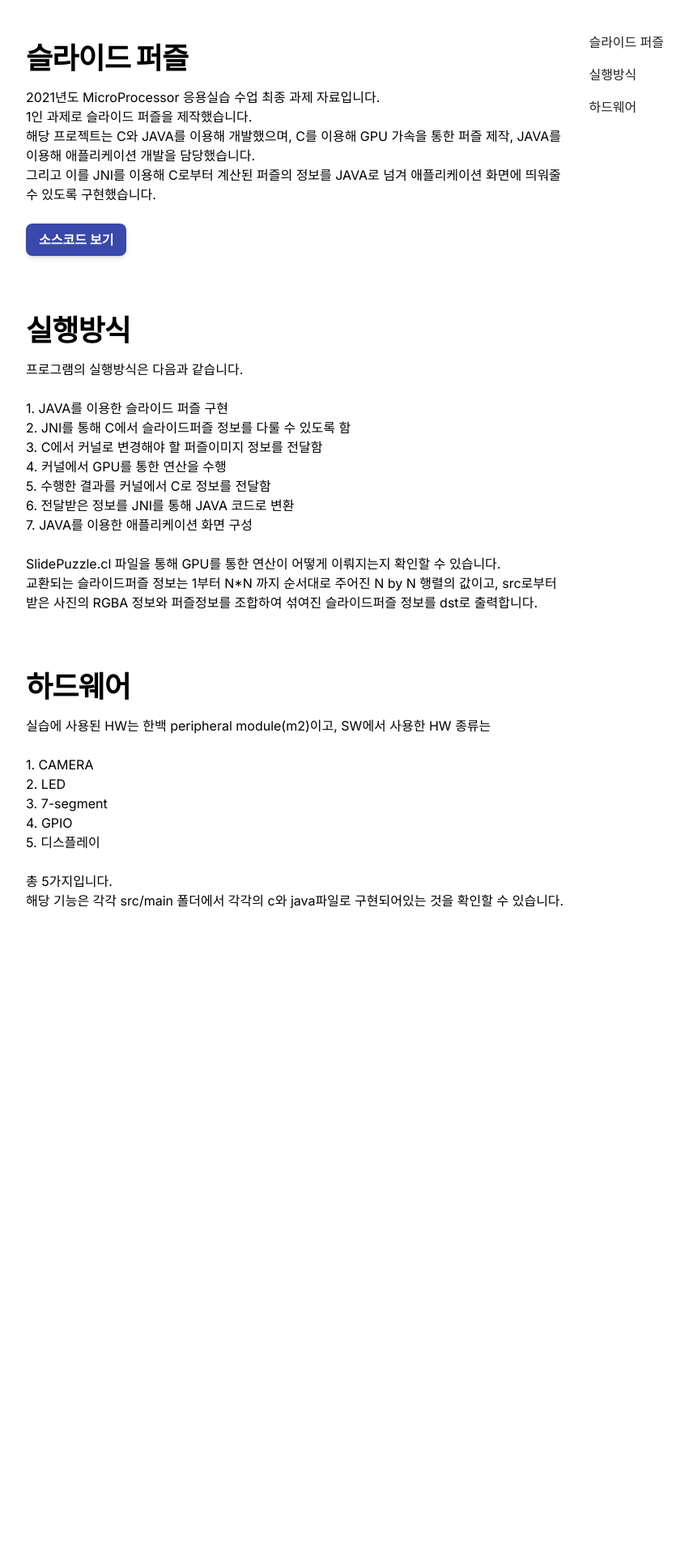
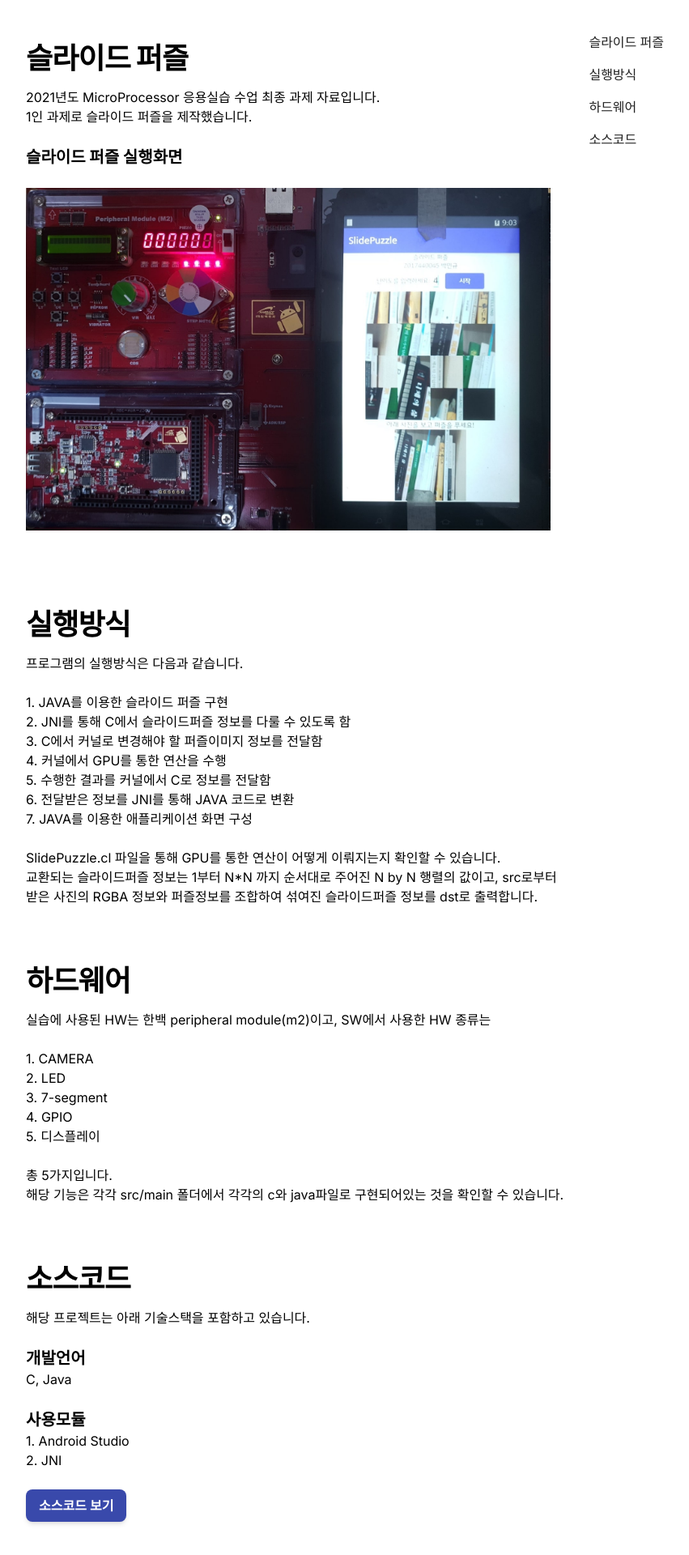
Before and after one commit to MindulMendul/mindulpage, a Next.js app: page /slidepuzzle in a window 1280 px wide. Shown: the part 180-2100 px from the top of the page at 81% size, without its empty margins (208-1059 px from the left). Before the commit the page ends 1352 px from the top, so only its background shows below. Built offline with nearby package versions, Linux system fonts and the light colour scheme.

Commit message:
스와이프 감도 수정 & 페이지 내용 추가

```diff
--- a/src/app/codingtest/page.tsx
+++ b/src/app/codingtest/page.tsx
@@ -15,7 +15,7 @@ const ForStudy = () => {
 
       <div className="p-4 sm:mr-32 2xl:mx-48 md:px-24 lg:px-36 xl:px-60 py-6 px-6">
         <Bonmun title="코테공부자료">
-        코테공부자료
+          해당 페이지는 코딩 테스트 공부자료를 업로드할 예정입니다.<br/>
         </Bonmun>
       </div>
     </main>
--- a/src/app/matilda/page.tsx
+++ b/src/app/matilda/page.tsx
@@ -5,6 +5,7 @@ import Offcanvas from "@/components/Offcanvas";
 import SidebarButton from "@/components/SidebarButton";
 import Youtube from "@/components/youtube";
 import RouteButton from "@/components/RouteButton";
+import Bold from "@/components/Bold";
 
 const Matilda = () => {
   const _dir=`bg-[url(/img/matilda.png)]`;
@@ -16,16 +17,16 @@ const Matilda = () => {
       <Sidebar>
         <SidebarButton title={"마틸다"} />
         <SidebarButton title={"사용방법"} />
-        <SidebarButton title={"기능"} />
+        <SidebarButton title={"소스코드"} />
       </Sidebar>
 
       <div className="p-4 sm:mr-32 2xl:mx-48 md:px-24 lg:px-36 xl:px-60 py-6 px-6">
         <Bonmun title="마틸다">
-          MATILDA<br/>
-          Machine learning And non-fungible Token, Image to Clothes Design Application<br/><br/>
+          <Bold>MATILDA</Bold><br/>
+          <Bold>M</Bold>achine learning <Bold>A</Bold>nd non-fungible <Bold>T</Bold>oken, <Bold>I</Bold>mage to c<Bold>L</Bold>othes <Bold>D</Bold>esign <Bold>A</Bold>pplication<br/><br/>
           마틸다(MATILDA)는 2022년 서울시립대학교 소프트웨어 공학 연구실(UOS SELAB)에서 진행한 학부연구생 프로젝트입니다.<br/>
-          2D 이미지 파일을 NFT 3D 패션 아이템으로 변환하여 거래할 수 있는 웹 애플리케이션입니다.<br/><br/>
-          <RouteButton dir={"https://github.com/uosselab19/Matilda_Frontend"}>소스코드 보기</RouteButton><br/>
+          2D 이미지 파일을 NFT 3D 패션 아이템으로 변환하여 거래할 수 있는 웹 애플리케이션입니다.<br/>
+          해당 프로젝트는 2022년 ICT멘토링 한이음 공모전에서 입선한 프로젝트입니다.<br/>
         </Bonmun>
 
         <Bonmun title="사용방법">
@@ -34,8 +35,20 @@ const Matilda = () => {
           <Youtube videoId="CYEf6tfHork"/>
         </Bonmun>
 
-        <Bonmun title="기능">
-          정리해서 추가할 예정
+        <Bonmun title="소스코드">
+          해당 프로젝트는 아래 기술스택을 포함하고 있습니다.<br/><br/>
+          <Bold>개발언어</Bold><br/>
+          TypeScript(JavaScript), Solidity<br/><br/>
+          <Bold>사용모듈</Bold><br/>
+          1. webpack<br/>
+          2. React, Bootstrap<br/>
+          3. caver-js<br/>
+          4. truffle<br/>
+          5. axios<br/>
+          6. jsonwebtoken<br/>
+          7. universal-cookie<br/>
+          8. dotenv<br/><br/>
+          <RouteButton dir={"https://github.com/MindulMendul/Matilda_Frontend/tree/Mindul_Branch"}>소스코드 보기</RouteButton><br/>
         </Bonmun>
       </div>
     </main>
--- a/src/app/mindulbot/page.tsx
+++ b/src/app/mindulbot/page.tsx
@@ -4,6 +4,7 @@ import Sidebar from "@/components/Sidebar";
 import Offcanvas from "@/components/Offcanvas";
 import RouteButton from "@/components/RouteButton";
 import SidebarButton from "@/components/SidebarButton";
+import Bold from "@/components/Bold";
 
 const MindulBot = () => {
   const _dir="bg-[url('/img/mindul.png')]";
@@ -17,7 +18,7 @@ const MindulBot = () => {
         <SidebarButton title={"사용법"} />
         <SidebarButton title={"명령어"} />
         <SidebarButton title={"노래명령어"} />
-        <SidebarButton title={"개발환경"} />
+        <SidebarButton title={"소스코드"} />
       </Sidebar>
 
       <div className="p-4 sm:mr-32 2xl:mx-48 md:px-24 lg:px-36 xl:px-60 py-6 px-6">
@@ -36,31 +37,34 @@ const MindulBot = () => {
 
         <Bonmun title="명령어">
           명령어는 이런 것들이 있어요. 명령어 전에는 한글 &quot;ㅏ&quot; 를 입력하세요! 노래명령어를 원하신다면 따로 &quot;노래도움말&quot; 명령어로 제공하고 있으니 참고해주세요.<br/><br/>
-          <span className="text-xl font-bold">민둘</span> 민둘이에 대해서 대답해요. 그런데 화내면 앞에 말했던 것들을 수정해요. (숨은 명령어)<br/>
-          <span className="text-xl font-bold">주사위</span> 1부터 6까지 정수 중에 하나를 말해줘요!<br/>
-          <span className="text-xl font-bold">타로</span> 오늘의 운세를 봐줘요.<br/>
-          <span className="text-xl font-bold">건의</span> 민둘봇에게 말하고 싶은 게 있으면 건의해주세요. 의견 참고해서 반영할 수 있도록 하겠습니다 ㅎㅎ<br/>
+          <Bold>민둘</Bold> 민둘이에 대해서 대답해요. 그런데 화내면 앞에 말했던 것들을 수정해요. (숨은 명령어)<br/>
+          <Bold>주사위</Bold> 1부터 6까지 정수 중에 하나를 말해줘요!<br/>
+          <Bold>타로</Bold> 오늘의 운세를 봐줘요.<br/>
+          <Bold>건의</Bold> 민둘봇에게 말하고 싶은 게 있으면 건의해주세요. 의견 참고해서 반영할 수 있도록 하겠습니다 ㅎㅎ<br/>
         </Bonmun>
 
         <Bonmun title="노래명령어">
           명령어는 이런 것들이 있어요. 명령어 전에는 한글 &quot;ㅏ&quot; 를 입력하세요! 모든 노래봇 기능은 유튜브 영상을 기준으로 재생합니다. 일반명령어를 원하신다면 따로 &quot;도움말&quot; 명령어로 제공하고 있으니 참고해주세요.<br/><br/>
-          <span className="text-xl font-bold">노래</span> 유튜브 주소를 입력하면 돼요! 귀찮다면 그냥 듣고 싶은 노래 제목만 치면 직접 검색해서 제일 위에 있는 노래로 틀어요.<br/>
-          <span className="text-xl font-bold">검색</span> 노래 명령어의 검색기능 확장형이에요. 유튜브에 검색한 것과 동일한 목록을 보여줍니다. 그 후에 숫자를 입력하면 그에 해당하는 노래도 틀어드려요!<br/>
-          <span className="text-xl font-bold">스킵</span> 재생 중인 노래를 넘기고 다음 노래로 넘어갑니다. 넘어간 노래는 다시 주워담을 수 없어요!<br/>
-          <span className="text-xl font-bold">비우기</span> 노래 목록을 다 날려버립니다.<br/>
-          <span className="text-xl font-bold">삭제</span> 노래 목록에서 빼고 싶은 녀석을 빼는 기능이에요. 역시 검색 명령어처럼 숫자를 입력하시면 됩니다.<br/>
-          <span className="text-xl font-bold">큐</span> 현재 재생 중인 노래와 대기중인 노래의 목록을 보여줍니다.<br/>
-          <span className="text-xl font-bold">볼륨</span> 현재 재생 중인 노래의 소리를 조절합니다.<br/>
+          <Bold>노래</Bold> 유튜브 주소를 입력하면 돼요! 귀찮다면 그냥 듣고 싶은 노래 제목만 치면 직접 검색해서 제일 위에 있는 노래로 틀어요.<br/>
+          <Bold>검색</Bold> 노래 명령어의 검색기능 확장형이에요. 유튜브에 검색한 것과 동일한 목록을 보여줍니다. 그 후에 숫자를 입력하면 그에 해당하는 노래도 틀어드려요!<br/>
+          <Bold>스킵</Bold> 재생 중인 노래를 넘기고 다음 노래로 넘어갑니다. 넘어간 노래는 다시 주워담을 수 없어요!<br/>
+          <Bold>비우기</Bold> 노래 목록을 다 날려버립니다.<br/>
+          <Bold>삭제</Bold> 노래 목록에서 빼고 싶은 녀석을 빼는 기능이에요. 역시 검색 명령어처럼 숫자를 입력하시면 됩니다.<br/>
+          <Bold>큐</Bold> 현재 재생 중인 노래와 대기중인 노래의 목록을 보여줍니다.<br/>
+          <Bold>볼륨</Bold> 현재 재생 중인 노래의 소리를 조절합니다.<br/>
         </Bonmun>
 
-        <Bonmun title="개발환경">
-          주 개발 언어 : TypeScript<br/>
-          사용하는 모듈<br/>
+        <Bonmun title="소스코드">
+          해당 프로젝트는 아래 기술스택을 포함하고 있습니다.<br/><br/>
+          <Bold>개발언어</Bold><br/>
+          TypeScript<br/><br/>
+          <Bold>사용모듈</Bold><br/>
           1. discord.js<br/>
           2. axios<br/>
           3. dotenv<br/>
           4. nodemon<br/>
-          5. play-dl<br/>
+          5. play-dl<br/><br/>
+          <RouteButton dir={"https://github.com/MindulMendul/SlidePuzzle"}>소스코드 보기</RouteButton><br/>
         </Bonmun>
       </div>
     </main>
--- a/src/app/slidepuzzle/page.tsx
+++ b/src/app/slidepuzzle/page.tsx
@@ -4,6 +4,10 @@ import Sidebar from "@/components/Sidebar";
 import Offcanvas from "@/components/Offcanvas";
 import SidebarButton from "@/components/SidebarButton";
 import RouteButton from "@/components/RouteButton";
+import Bold from "@/components/Bold";
+
+import slidepuzzle1 from "@/img/slidepuzzle/slidepuzzle1.png";
+//import slidepuzzle2 from "@/img/slidepuzzle/slidepuzzle2.png";
 
 const SlidePuzzle = () => {
   const _dir=`bg-[url(/img/matilda.png)]`;
@@ -16,16 +20,17 @@ const SlidePuzzle = () => {
         <SidebarButton title={"슬라이드 퍼즐"} />
         <SidebarButton title={"실행방식"} />
         <SidebarButton title={"하드웨어"} />
+        <SidebarButton title={"소스코드"} />
       </Sidebar>
 
       <div className="p-4 sm:mr-32 2xl:mx-48 md:px-24 lg:px-36 xl:px-60 py-6 px-6">
         <Bonmun title="슬라이드 퍼즐">
           2021년도 MicroProcessor 응용실습 수업 최종 과제 자료입니다.<br/>
-          1인 과제로 슬라이드 퍼즐을 제작했습니다.<br/>
-          해당 프로젝트는 C와 JAVA를 이용해 개발했으며, C를 이용해 GPU 가속을 통한 퍼즐 제작, JAVA를 이용해 애플리케이션 개발을 담당했습니다.<br/>
-          그리고 이를 JNI를 이용해 C로부터 계산된 퍼즐의 정보를 JAVA로 넘겨 애플리케이션 화면에 띄워줄 수 있도록 구현했습니다.<br/><br/>
-          <RouteButton dir={"https://github.com/MindulMendul/SlidePuzzle"}>소스코드 보기</RouteButton><br/>
+          1인 과제로 슬라이드 퍼즐을 제작했습니다.<br/><br/>
+          <Bold>슬라이드 퍼즐 실행화면</Bold><br/><br/>
+          <img className={"w-100 pe-6"} src={"../../../img/slidepuzzle/slidepuzzle.jpg"} alt={"Slide Puzzle Unsolved"}/><br/>
         </Bonmun>
+
         <Bonmun title="실행방식">
           프로그램의 실행방식은 다음과 같습니다.<br/><br/>
           1. JAVA를 이용한 슬라이드 퍼즐 구현<br/>
@@ -38,6 +43,7 @@ const SlidePuzzle = () => {
           SlidePuzzle.cl 파일을 통해 GPU를 통한 연산이 어떻게 이뤄지는지 확인할 수 있습니다.<br/>
           교환되는 슬라이드퍼즐 정보는 1부터 N*N 까지 순서대로 주어진 N by N 행렬의 값이고, src로부터 받은 사진의 RGBA 정보와 퍼즐정보를 조합하여 섞여진 슬라이드퍼즐 정보를 dst로 출력합니다.
         </Bonmun>
+
         <Bonmun title="하드웨어">
           실습에 사용된 HW는 한백 peripheral module(m2)이고, SW에서 사용한 HW 종류는<br/><br/>
           1. CAMERA<br/>
@@ -48,6 +54,16 @@ const SlidePuzzle = () => {
           총 5가지입니다.<br/>
           해당 기능은 각각 src/main 폴더에서 각각의 c와 java파일로 구현되어있는 것을 확인할 수 있습니다.
         </Bonmun>
+
+        <Bonmun title="소스코드">
+          해당 프로젝트는 아래 기술스택을 포함하고 있습니다.<br/><br/>
+          <Bold>개발언어</Bold><br/>
+          C, Java<br/><br/>
+          <Bold>사용모듈</Bold><br/>
+          1. Android Studio<br/>
+          2. JNI<br/><br/>
+          <RouteButton dir={"https://github.com/MindulMendul/SlidePuzzle"}>소스코드 보기</RouteButton><br/>
+        </Bonmun>
       </div>
     </main>
   );
--- a/src/app/vi828583/page.tsx
+++ b/src/app/vi828583/page.tsx
@@ -4,6 +4,8 @@ import Sidebar from "@/components/Sidebar";
 import Offcanvas from "@/components/Offcanvas";
 import SidebarButton from "@/components/SidebarButton";
 import RouteButton from "@/components/RouteButton";
+import Youtube from "@/components/youtube";
+import Bold from "@/components/Bold";
 
 const VI828583 = () => {
   const _dir=`bg-[url(/img/matilda.png)]`;
@@ -14,7 +16,8 @@ const VI828583 = () => {
 
       <Sidebar>
         <SidebarButton title={"VI-828583"} />
-        <SidebarButton title={"조작방법"} />
+        <SidebarButton title={"조작법"} />
+        <SidebarButton title={"소스코드"} />
       </Sidebar>
 
       <div className="p-4 sm:mr-32 2xl:mx-48 md:px-24 lg:px-36 xl:px-60 py-6 px-6">
@@ -22,7 +25,8 @@ const VI828583 = () => {
           해당 프로젝트는 한국 게임메이커 커뮤니티 KGMC에서 주최했던, [제 6회 CGM 게임잼] 출품작입니다.<br/>
           2D 디펜스게임으로 제작되었으며, 스테이지 5단계를 모두 클리어하면 승리하는 게임입니다.<br/>
           플레이시간은 20분 전후로 예상하고, 조금 어려울 것으로 예상합니다.<br/><br/>
-          <RouteButton dir={"https://github.com/MindulMendul/VI828583"}>소스코드 보기</RouteButton><br/>
+          <RouteButton dir={"https://cafe.naver.com/crazygm/192961"}>플레이하기</RouteButton><br/><br/>
+          <Youtube videoId="4KDl1fejJl0"/><br/>
         </Bonmun>
 
         <Bonmun title="조작법">
@@ -36,6 +40,15 @@ const VI828583 = () => {
           8. 능력이 안되어 게임을 잠시 멈추는 걸 만들지 못했습니다.<br/>
           9. 게임을 끄려면 윈도우 창의 x 버튼을 사용하거나 esc 버튼을 사용하세요.<br/>
         </Bonmun>
+
+        <Bonmun title="소스코드">
+          해당 프로젝트는 아래 기술스택을 포함하고 있습니다.<br/><br/>
+          <Bold>개발엔진</Bold><br/>
+          GMS(Game Maker Studio)<br/><br/>
+          <Bold>개발언어</Bold><br/>
+          GML(Game Maker Language)<br/><br/>
+          <RouteButton dir={"https://github.com/MindulMendul/VI828583"}>소스코드 보기</RouteButton><br/>
+        </Bonmun>
       </div>
     </main>
   );
--- /dev/null
+++ b/src/components/Bold.tsx
@@ -0,0 +1,16 @@
+
+
+type BoldProps = {
+  children: string|JSX.Element|Array<string|JSX.Element>
+}
+
+const Bold = (props: BoldProps) => {
+  const {children} = props;
+  return (
+    <span className="text-xl font-bold">
+      {children}
+    </span>
+  );
+}
+
+export default Bold;
--- a/src/components/Offcanvas.tsx
+++ b/src/components/Offcanvas.tsx
@@ -38,8 +38,8 @@ const Offcanvas = () => {
         <ul className="space-y-2 font-medium pt-24">
           <li><OffcanvasButton href={"/"} title={"Home"} /></li>
           <li><OffcanvasButton href={"/mindulbot"} title={"MindulBot"} /></li>
-          <li><OffcanvasButton href={"/matilda"} title={"Matilda"} /></li>
-          <li><OffcanvasButton href={"/vi828583"} title={"vi-828583"} /></li>
+          <li><OffcanvasButton href={"/matilda"} title={"MATILDA"} /></li>
+          <li><OffcanvasButton href={"/vi828583"} title={"VI-828583"} /></li>
           <li><OffcanvasButton href={"/slidepuzzle"} title={"Slide Puzzle"} /></li>
           <li><OffcanvasButton href={"/codingtest"} title={"Coding Test"} /></li>
         </ul>
--- a/src/components/ThreeCanvas.tsx
+++ b/src/components/ThreeCanvas.tsx
@@ -144,7 +144,7 @@ const onTouchStart = ( event:TouchEvent ) => {
 }
 
 const onTouch = ( event:TouchEvent ) => {
-  const sensitivityX=window.innerWidth/3, sensitivityY=window.innerHeight/3;
+  const sensitivityX=window.innerWidth/4, sensitivityY=window.innerHeight/6;
   if(event.targetTouches[0].clientX-swipeX>sensitivityX) {
     canSwipe=-1; swipeTW=tw;
   }
--- a/src/components/youtube.tsx
+++ b/src/components/youtube.tsx
@@ -1,26 +1,35 @@
 "use client"
 
-import ReactPlayer from 'react-player/youtube'
+import { useEffect, useState } from 'react';
+import ReactPlayer from 'react-player/youtube';
 
 type YoutubeProps = {
   videoId:string
-}
+};
 
 const Youtube = (props: YoutubeProps) => {
   const { videoId } = props;
 
+  const [Video, setVideo] = useState<JSX.Element|null>(null);
+
+  useEffect(()=>{
+    if(typeof window){
+      setVideo((
+        <ReactPlayer
+          className='react-player absolute'
+          url={`https://www.youtube.com/watch?v=${videoId}`}
+          width='100%'
+          height='100%'
+        />
+      ))
+    }
+  },[]);
+
   return (
     <div className='player-wrapper relative xl:w-3/4 lg:w-[600px] sm:w-[480px] xs:w-100'>
-      {(typeof window)?
-      <ReactPlayer
-        className='react-player absolute'
-        url={`https://www.youtube.com/watch?v=${videoId}`}
-        width='100%'
-        height='100%'
-      />
-      :undefined}
+      {Video}
     </div>
   )
-}
+};
 
 export default Youtube;
--- a/tsconfig.json
+++ b/tsconfig.json
@@ -20,7 +20,7 @@
       }
     ],
     "paths": {
-      "@/*": ["./src/*"]
+      "@/*": ["./src/*","./public/*"]
     }
   },
   "include": ["next-env.d.ts", "**/*.ts", "**/*.tsx", ".next/types/**/*.ts"],
```
Also changed, not shown: public/img/slidepuzzle/slidepuzzle.jpg (added).
